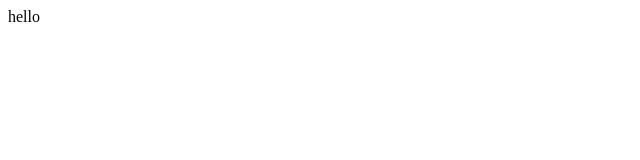
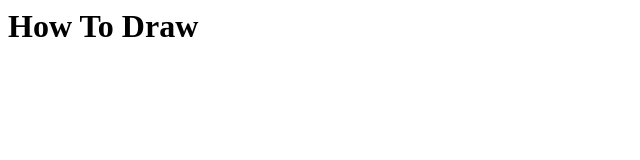
Before and after one commit to CrochetGrl/CrochetGrl, a plain HTML site: page index.html in a window 1280 px wide. Shown: the whole page, without its empty margins (0-640 px from the left). Drawn offline with Linux system fonts and the light colour scheme.

Commit message:
First commit

```diff
--- a/index.html
+++ b/index.html
@@ -1 +1 @@
-<p> hello </p>
+<H1>How To Draw</H1>
```
